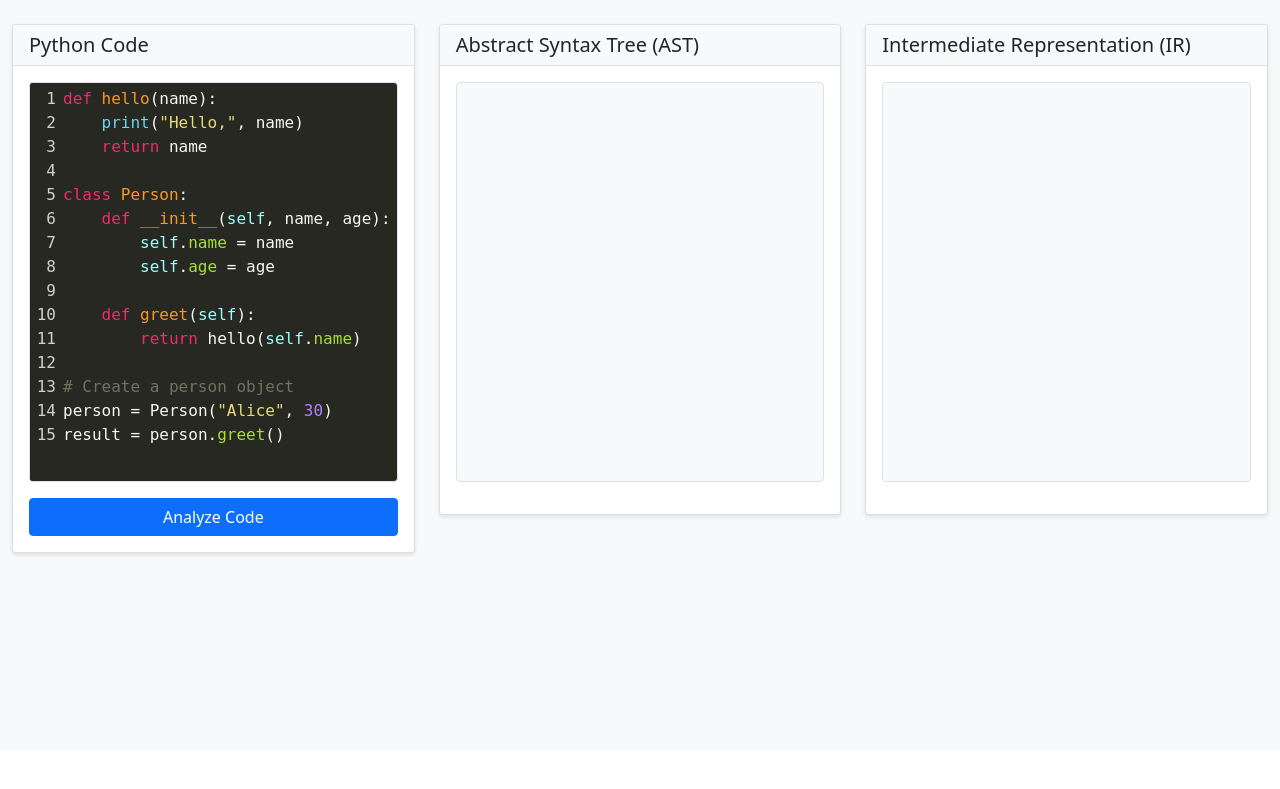
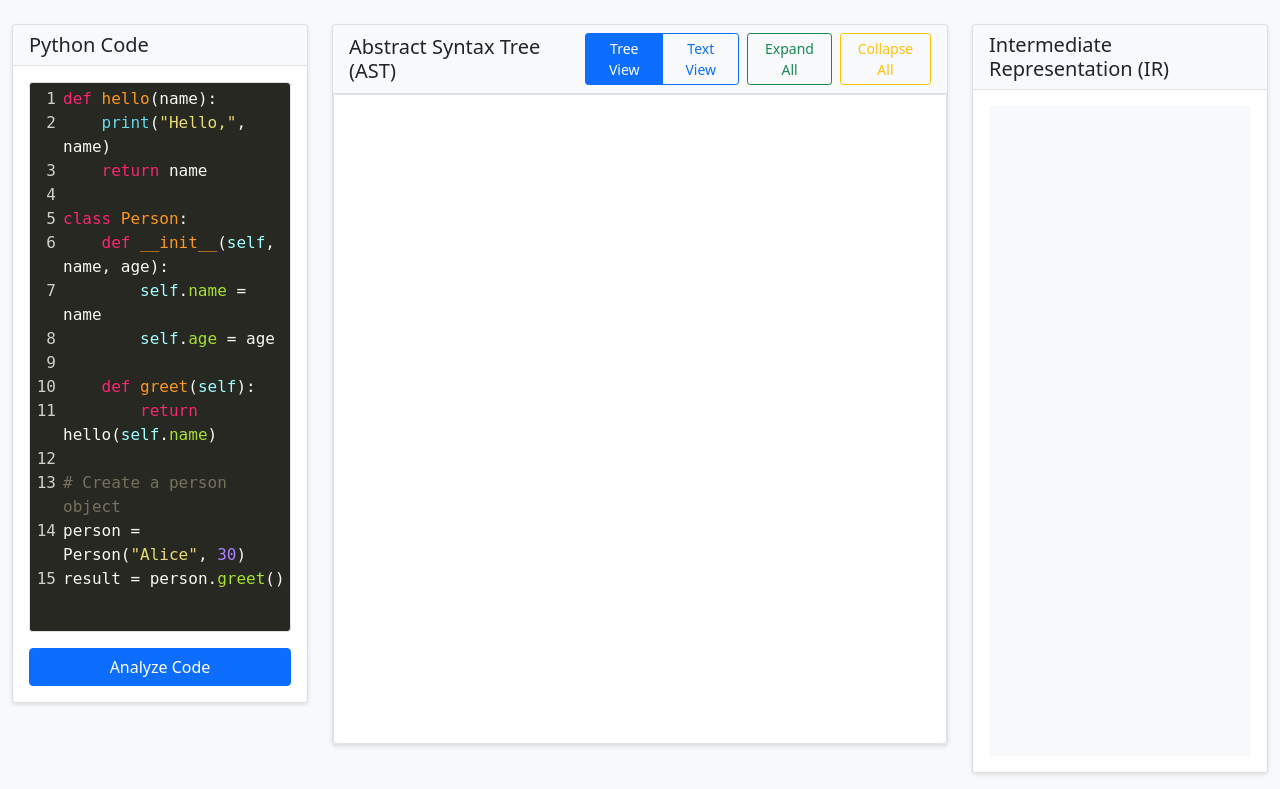
Before and after one commit to maheshsemwal/PythonCompiler, a Flask app: page / in a window 1280 px wide. Shown: the part 50-839 px from the top of the page. Before the commit the page ends 607 px from the top, so only its background shows below. Run offline with Flask 2, Linux system fonts and the light colour scheme.

Commit message:
added tree visualizer

```diff
--- a/web/app.py
+++ b/web/app.py
@@ -16,6 +16,119 @@ from intermediate.ir_printer import IRPrinter
 
 app = Flask(__name__)
 
+def ast_node_to_dict(node, node_id=0):
+    """Convert AST node to dictionary format for tree visualization"""
+    if node is None:
+        return None
+
+    result = {
+        'id': node_id,
+        'name': node.__class__.__name__,
+        'children': []
+    }
+
+    # Add node-specific data
+    if hasattr(node, 'value'):
+        result['value'] = str(node.value)
+    elif hasattr(node, 'name'):
+        result['value'] = str(node.name)
+    elif hasattr(node, 'op'):
+        result['value'] = str(node.op)
+
+    current_id = node_id + 1
+
+    # Handle different node types and their children
+    if hasattr(node, 'left') and hasattr(node, 'right'):  # BinaryOpNode
+        left_child = ast_node_to_dict(node.left, current_id)
+        if left_child:
+            result['children'].append(left_child)
+            current_id += count_nodes(node.left)
+
+        right_child = ast_node_to_dict(node.right, current_id)
+        if right_child:
+            result['children'].append(right_child)
+            current_id += count_nodes(node.right)
+
+    elif hasattr(node, 'target') and hasattr(node, 'value'):  # AssignmentNode
+        target_child = ast_node_to_dict(node.target, current_id)
+        if target_child:
+            result['children'].append(target_child)
+            current_id += count_nodes(node.target)
+
+        value_child = ast_node_to_dict(node.value, current_id)
+        if value_child:
+            result['children'].append(value_child)
+            current_id += count_nodes(node.value)
+
+    elif hasattr(node, 'callable') and hasattr(node, 'arguments'):  # FunctionCallNode
+        callable_child = ast_node_to_dict(node.callable, current_id)
+        if callable_child:
+            result['children'].append(callable_child)
+            current_id += count_nodes(node.callable)
+
+        for arg in node.arguments:
+            arg_child = ast_node_to_dict(arg, current_id)
+            if arg_child:
+                result['children'].append(arg_child)
+                current_id += count_nodes(arg)
+
+    elif hasattr(node, 'parameters') and hasattr(node, 'body'):  # FunctionDefNode
+        for param in node.parameters:
+            param_child = ast_node_to_dict(param, current_id)
+            if param_child:
+                result['children'].append(param_child)
+                current_id += count_nodes(param)
+
+        for stmt in node.body:
+            stmt_child = ast_node_to_dict(stmt, current_id)
+            if stmt_child:
+                result['children'].append(stmt_child)
+                current_id += count_nodes(stmt)
+
+    elif hasattr(node, 'body'):  # ClassDefNode or other nodes with body
+        for stmt in node.body:
+            stmt_child = ast_node_to_dict(stmt, current_id)
+            if stmt_child:
+                result['children'].append(stmt_child)
+                current_id += count_nodes(stmt)
+
+    elif hasattr(node, 'value') and node.__class__.__name__ == 'ReturnNode':  # ReturnNode
+        if node.value:
+            value_child = ast_node_to_dict(node.value, current_id)
+            if value_child:
+                result['children'].append(value_child)
+
+    return result
+
+def count_nodes(node):
+    """Count the total number of nodes in an AST subtree"""
+    if node is None:
+        return 0
+
+    count = 1
+
+    if hasattr(node, 'left') and hasattr(node, 'right'):
+        count += count_nodes(node.left) + count_nodes(node.right)
+    elif hasattr(node, 'target') and hasattr(node, 'value'):
+        count += count_nodes(node.target) + count_nodes(node.value)
+    elif hasattr(node, 'callable') and hasattr(node, 'arguments'):
+        count += count_nodes(node.callable)
+        for arg in node.arguments:
+            count += count_nodes(arg)
+    elif hasattr(node, 'parameters') and hasattr(node, 'body'):
+        for param in node.parameters:
+            count += count_nodes(param)
+        for stmt in node.body:
+            count += count_nodes(stmt)
+    elif hasattr(node, 'body'):
+        for stmt in node.body:
+            count += count_nodes(stmt)
+    elif hasattr(node, 'value') and node.__class__.__name__ == 'ReturnNode':
+        if node.value:
+            count += count_nodes(node.value)
+
+    return count
+
 def process_code(source_code):
     """Process Python code and return AST and IR representations"""
     try:
@@ -27,19 +140,25 @@ def process_code(source_code):
         parser = Parser(tokens)
         ast_nodes = parser.parse()
 
-        # Generate AST representation
-        ast_representation = []
+        # Generate AST text representation
+        ast_text_representation = []
         for node in ast_nodes:
-            # Convert each node to its string representation
             node_str = str(node)
-            # Add proper indentation for better readability
             lines = node_str.split('\n')
             indented_lines = ['  ' + line for line in lines]
-            ast_representation.extend(indented_lines)
+            ast_text_representation.extend(indented_lines)
+
+        # Generate AST tree representation
+        ast_tree_data = []
+        current_id = 0
+        for node in ast_nodes:
+            tree_node = ast_node_to_dict(node, current_id)
+            if tree_node:
+                ast_tree_data.append(tree_node)
+                current_id += count_nodes(node)
 
         # Generate IR
         ir_generator = IRGenerator()
-        ir_printer = IRPrinter()
         ir_representation = []
 
         for node in ast_nodes:
@@ -52,7 +171,8 @@ def process_code(source_code):
 
         return {
             'success': True,
-            'ast': ast_representation,
+            'ast_text': ast_text_representation,
+            'ast_tree': ast_tree_data,
             'ir': ir_representation
         }
     except Exception as e:
--- a/web/static/script.js
+++ b/web/static/script.js
@@ -28,10 +28,272 @@ class Person:
 person = Person("Alice", 30)
 result = person.greet()`);
 
+// Tree visualization variables
+let astTreeData = null;
+let svg = null;
+let g = null;
+let tree = null;
+let root = null;
+
+// Initialize tree visualization
+function initializeTree() {
+    const container = document.getElementById('ast-tree-container');
+
+    // Clear previous tree
+    d3.select('#ast-tree-container').selectAll('*').remove();
+}
+
+// Create tree visualization
+function createTreeVisualization(data) {
+    if (!data || data.length === 0) {
+        d3.select('#ast-tree-container').html('<p class="text-muted p-3">No AST data to visualize</p>');
+        return;
+    }
+
+    initializeTree();
+
+    // Create a single root node if there are multiple top-level nodes
+    let rootData;
+    if (data.length === 1) {
+        rootData = data[0];
+    } else {
+        rootData = {
+            id: -1,
+            name: 'Program',
+            children: data
+        };
+    }
+
+    root = d3.hierarchy(rootData);
+
+    // Calculate tree dimensions based on the number of nodes
+    const nodeCount = root.descendants().length;
+    const width = Math.max(800, nodeCount * 50);
+    const height = Math.max(600, nodeCount * 30);
+
+    const margin = { top: 40, right: 40, bottom: 40, left: 40 };
+
+    const container = document.getElementById('ast-tree-container');
+
+    svg = d3.select('#ast-tree-container')
+        .append('svg')
+        .attr('width', width + margin.left + margin.right)
+        .attr('height', height + margin.top + margin.bottom);
+
+    g = svg.append('g')
+        .attr('transform', `translate(${margin.left},${margin.top})`);
+
+    // Create tree layout with better spacing
+    tree = d3.tree()
+        .size([height, width])
+        .separation((a, b) => {
+            return (a.parent === b.parent ? 1 : 1.2) * 1.5;
+        });
+
+    // Initialize positions
+    root.x0 = height / 2;
+    root.y0 = 0;
+
+    // Collapse nodes beyond second level initially
+    function collapseAfterLevel(d, level = 0) {
+        if (level > 1 && d.children) {
+            d._children = d.children;
+            d._children.forEach(child => collapseAfterLevel(child, level + 1));
+            d.children = null;
+        } else if (d.children) {
+            d.children.forEach(child => collapseAfterLevel(child, level + 1));
+        }
+    }
+
+    collapseAfterLevel(root);
+
+    // Add zoom and pan functionality
+    addZoomPan();
+
+    update(root);
+}
+
+// Collapse function
+function collapse(d) {
+    if (d.children) {
+        d._children = d.children;
+        d._children.forEach(collapse);
+        d.children = null;
+    }
+}
+
+// Update tree visualization
+function update(source) {
+    // Compute the new tree layout
+    const treeData = tree(root);
+    const nodes = treeData.descendants();
+    const links = treeData.descendants().slice(1);
+
+    // Normalize for fixed-depth with better spacing
+    nodes.forEach(d => d.y = d.depth * 200);
+
+    // Update nodes
+    const node = g.selectAll('g.node')
+        .data(nodes, d => d.id || (d.id = ++i));
+
+    // Enter new nodes at the parent's previous position
+    const nodeEnter = node.enter().append('g')
+        .attr('class', 'node')
+        .attr('transform', d => `translate(${source.y0},${source.x0})`)
+        .on('click', click);
+
+    // Add circles for nodes
+    nodeEnter.append('circle')
+        .attr('r', 1e-6)
+        .style('fill', d => d._children ? '#3498db' : '#fff');
+
+    // Add labels for nodes with better positioning
+    nodeEnter.append('text')
+        .attr('class', 'node-label')
+        .attr('dy', d => d.children || d._children ? '-1.2em' : '-0.5em')
+        .attr('text-anchor', 'middle')
+        .text(d => {
+            // Truncate long node names
+            const name = d.data.name;
+            return name.length > 15 ? name.substring(0, 12) + '...' : name;
+        })
+        .style('fill-opacity', 1e-6);
+
+    // Add values for nodes (if available) with better positioning
+    nodeEnter.append('text')
+        .attr('class', 'node-value')
+        .attr('dy', d => d.children || d._children ? '1.8em' : '1.2em')
+        .attr('text-anchor', 'middle')
+        .text(d => {
+            if (d.data.value) {
+                const value = d.data.value.toString();
+                // Truncate long values
+                return value.length > 20 ? value.substring(0, 17) + '...' : value;
+            }
+            return '';
+        })
+        .style('fill-opacity', 1e-6);
+
+    // Add tooltips with full information
+    nodeEnter.append('title')
+        .text(d => {
+            let tooltip = `Type: ${d.data.name}`;
+            if (d.data.value) {
+                tooltip += `\nValue: ${d.data.value}`;
+            }
+            if (d._children) {
+                tooltip += `\nChildren: ${d._children.length} (click to expand)`;
+            } else if (d.children) {
+                tooltip += `\nChildren: ${d.children.length} (click to collapse)`;
+            }
+            return tooltip;
+        });
+
+    // Transition nodes to their new position
+    const nodeUpdate = nodeEnter.merge(node);
+
+    nodeUpdate.transition()
+        .duration(600)
+        .attr('transform', d => `translate(${d.y},${d.x})`);
+
+    nodeUpdate.select('circle')
+        .attr('r', 10)
+        .style('fill', d => d._children ? '#3498db' : '#fff')
+        .style('stroke', d => d._children ? '#2980b9' : '#3498db')
+        .attr('cursor', 'pointer');
+
+    nodeUpdate.selectAll('text')
+        .style('fill-opacity', 1);
+
+    // Transition exiting nodes to the parent's new position
+    const nodeExit = node.exit().transition()
+        .duration(600)
+        .attr('transform', d => `translate(${source.y},${source.x})`)
+        .remove();
+
+    nodeExit.select('circle')
+        .attr('r', 1e-6);
+
+    nodeExit.selectAll('text')
+        .style('fill-opacity', 1e-6);
+
+    // Update links
+    const link = g.selectAll('path.link')
+        .data(links, d => d.id);
+
+    // Enter new links at the parent's previous position
+    const linkEnter = link.enter().insert('path', 'g')
+        .attr('class', 'link')
+        .attr('d', d => {
+            const o = { x: source.x0, y: source.y0 };
+            return diagonal(o, o);
+        });
+
+    // Transition links to their new position
+    const linkUpdate = linkEnter.merge(link);
+
+    linkUpdate.transition()
+        .duration(600)
+        .attr('d', d => diagonal(d, d.parent));
+
+    // Transition exiting links to the parent's new position
+    const linkExit = link.exit().transition()
+        .duration(600)
+        .attr('d', d => {
+            const o = { x: source.x, y: source.y };
+            return diagonal(o, o);
+        })
+        .remove();
+
+    // Store old positions for transition
+    nodes.forEach(d => {
+        d.x0 = d.x;
+        d.y0 = d.y;
+    });
+}
+
+// Create diagonal path
+function diagonal(s, d) {
+    return `M ${s.y} ${s.x}
+            C ${(s.y + d.y) / 2} ${s.x},
+              ${(s.y + d.y) / 2} ${d.x},
+              ${d.y} ${d.x}`;
+}
+
+// Click event handler
+function click(event, d) {
+    if (d.children) {
+        d._children = d.children;
+        d.children = null;
+    } else {
+        d.children = d._children;
+        d._children = null;
+    }
+    update(d);
+}
+
+// Global variable for node IDs
+let i = 0;
+
+// View toggle functionality
+document.getElementById('tree-view').addEventListener('change', function() {
+    if (this.checked) {
+        document.getElementById('ast-tree-container').style.display = 'block';
+        document.getElementById('ast-text-output').style.display = 'none';
+    }
+});
+
+document.getElementById('text-view').addEventListener('change', function() {
+    if (this.checked) {
+        document.getElementById('ast-tree-container').style.display = 'none';
+        document.getElementById('ast-text-output').style.display = 'block';
+    }
+});
+
 // Handle analyze button click
 document.getElementById('analyze-btn').addEventListener('click', async () => {
     const code = editor.getValue();
-    const astOutput = document.getElementById('ast-output');
+    const astTextOutput = document.getElementById('ast-text-output');
     const irOutput = document.getElementById('ir-output');
     const errorModal = new bootstrap.Modal(document.getElementById('errorModal'));
     const errorMessage = document.getElementById('error-message');
@@ -48,8 +310,13 @@ document.getElementById('analyze-btn').addEventListener('click', async () => {
         const result = await response.json();
 
         if (result.success) {
-            // Update AST output
-            astOutput.textContent = result.ast.join('\n');
+            // Update AST text output
+            astTextOutput.textContent = result.ast_text.join('\n');
+
+            // Update AST tree visualization
+            astTreeData = result.ast_tree;
+            createTreeVisualization(astTreeData);
+            addZoomPan(); // Add this line
 
             // Update IR output
             irOutput.textContent = result.ir.join('\n');
@@ -65,9 +332,78 @@ document.getElementById('analyze-btn').addEventListener('click', async () => {
     }
 });
 
+// Expand all nodes
+function expandAll(d) {
+    if (d._children) {
+        d.children = d._children;
+        d._children = null;
+    }
+    if (d.children) {
+        d.children.forEach(expandAll);
+    }
+}
+
+// Collapse all nodes except root
+function collapseAll(d, level = 0) {
+    if (level > 0 && d.children) {
+        d._children = d.children;
+        d.children = null;
+        d._children.forEach(child => collapseAll(child, level + 1));
+    } else if (d.children) {
+        d.children.forEach(child => collapseAll(child, level + 1));
+    }
+}
+
+// Add event listeners for expand/collapse buttons
+document.getElementById('expand-all-btn').addEventListener('click', function() {
+    if (root) {
+        expandAll(root);
+        update(root);
+    }
+});
+
+document.getElementById('collapse-all-btn').addEventListener('click', function() {
+    if (root) {
+        collapseAll(root);
+        update(root);
+    }
+});
+
 // Add keyboard shortcut (Ctrl+Enter) to analyze code
 editor.setOption('extraKeys', {
     'Ctrl-Enter': () => {
         document.getElementById('analyze-btn').click();
     }
 });
+
+// Initialize with empty tree
+document.addEventListener('DOMContentLoaded', function() {
+    initializeTree();
+});
+
+// Add zoom and pan functionality
+function addZoomPan() {
+    const zoom = d3.zoom()
+        .scaleExtent([0.3, 3])
+        .on('zoom', function(event) {
+            g.attr('transform', event.transform);
+        });
+
+    svg.call(zoom);
+
+    // Add reset zoom button
+    const resetButton = d3.select('#ast-tree-container')
+        .append('button')
+        .attr('class', 'btn btn-sm btn-outline-secondary')
+        .style('position', 'absolute')
+        .style('top', '10px')
+        .style('right', '10px')
+        .style('z-index', '1000')
+        .text('Reset Zoom')
+        .on('click', function() {
+            svg.transition().duration(750).call(
+                zoom.transform,
+                d3.zoomIdentity
+            );
+        });
+}
--- a/web/static/style.css
+++ b/web/static/style.css
@@ -5,7 +5,7 @@ body {
 
 /* Code Editor Styles */
 .CodeMirror {
-    height: 400px;
+    height: 550px;
     border: 1px solid #dee2e6;
     border-radius: 4px;
     font-family: 'Fira Code', monospace;
@@ -51,6 +51,121 @@ body {
     border-bottom: 1px solid #dee2e6;
 }
 
+/* Tree Visualization Styles */
+.tree-container {
+    height: 650px;
+    overflow: auto;
+    border: 1px solid #dee2e6;
+    border-radius: 0 0 4px 4px;
+    background-color: #ffffff;
+    position: relative;
+}
+
+.tree-container svg {
+    display: block;
+    margin: 0;
+    min-width: 100%;
+    min-height: 100%;
+}
+
+/* Improve button styling */
+.btn-group .btn-sm {
+    font-size: 0.75rem;
+    padding: 0.25rem 0.5rem;
+}
+
+/* Card body adjustments */
+.card-body.p-0 {
+    padding: 0 !important;
+}
+
+/* Output area adjustments */
+.output-area {
+    height: 650px;
+    overflow-y: auto;
+    background-color: #f8f9fa;
+    border: none;
+    border-radius: 0;
+    padding: 1rem;
+    font-family: 'Fira Code', monospace;
+    font-size: 0.85rem;
+    white-space: pre-wrap;
+    word-wrap: break-word;
+    margin: 0;
+}
+
+.node circle {
+    fill: #fff;
+    stroke: #3498db;
+    stroke-width: 2px;
+    transition: all 0.3s ease;
+}
+
+.node circle:hover {
+    fill: #3498db;
+    stroke: #2980b9;
+    stroke-width: 3px;
+    cursor: pointer;
+}
+
+.node text {
+    font: 11px 'Segoe UI', Tahoma, Geneva, Verdana, sans-serif;
+    text-anchor: middle;
+    fill: #2c3e50;
+    pointer-events: none;
+    user-select: none;
+}
+
+.node text.node-label {
+    font-weight: 600;
+    font-size: 11px;
+    text-shadow: 1px 1px 1px rgba(255, 255, 255, 0.8);
+}
+
+.node text.node-value {
+    font-size: 9px;
+    fill: #7f8c8d;
+    font-weight: 500;
+    text-shadow: 1px 1px 1px rgba(255, 255, 255, 0.8);
+}
+
+.link {
+    fill: none;
+    stroke: #bdc3c7;
+    stroke-width: 1.5px;
+    transition: stroke 0.3s ease;
+}
+
+.link:hover {
+    stroke: #3498db;
+    stroke-width: 2px;
+}
+
+/* Tooltip for tree nodes */
+.tooltip {
+    position: absolute;
+    padding: 8px;
+    background-color: rgba(0, 0, 0, 0.8);
+    color: white;
+    border-radius: 4px;
+    font-size: 12px;
+    pointer-events: none;
+    z-index: 1000;
+    opacity: 0;
+    transition: opacity 0.3s ease;
+}
+
+.tooltip.show {
+    opacity: 1;
+}
+
+/* View Toggle Buttons */
+.btn-group .btn-check:checked + .btn {
+    background-color: #0d6efd;
+    border-color: #0d6efd;
+    color: white;
+}
+
 /* Responsive Adjustments */
 @media (max-width: 768px) {
     .col-md-4 {
--- a/web/templates/index.html
+++ b/web/templates/index.html
@@ -19,7 +19,7 @@
     <div class="container-fluid mt-4">
         <div class="row">
             <!-- Code Editor -->
-            <div class="col-md-4">
+            <div class="col-md-3">
                 <div class="card">
                     <div class="card-header">
                         <h5 class="card-title mb-0">Python Code</h5>
@@ -29,22 +29,36 @@
                         <button id="analyze-btn" class="btn btn-primary mt-3">Analyze Code</button>
                     </div>
                 </div>
-            </div>
+            </div>            <!-- AST Tree Visualization -->
+            <div class="col-md-6">
+                <div class="card">
+                    <div class="card-header d-flex justify-content-between align-items-center">
+                        <h5 class="card-title mb-0">Abstract Syntax Tree (AST)</h5>
+                        <div class="d-flex gap-2">
+                            <div class="btn-group btn-group-sm" role="group">
+                                <input type="radio" class="btn-check" name="ast-view" id="tree-view" autocomplete="off" checked>
+                                <label class="btn btn-outline-primary" for="tree-view">Tree View</label>
 
-            <!-- AST Representation -->
-            <div class="col-md-4">
-                <div class="card">
-                    <div class="card-header">
-                        <h5 class="card-title mb-0">Abstract Syntax Tree (AST)</h5>
+                                <input type="radio" class="btn-check" name="ast-view" id="text-view" autocomplete="off">
+                                <label class="btn btn-outline-primary" for="text-view">Text View</label>
+                            </div>
+                            <button id="expand-all-btn" class="btn btn-sm btn-outline-success" title="Expand All Nodes">
+                                <i class="bi bi-arrows-expand"></i> Expand All
+                            </button>
+                            <button id="collapse-all-btn" class="btn btn-sm btn-outline-warning" title="Collapse All Nodes">
+                                <i class="bi bi-arrows-collapse"></i> Collapse All
+                            </button>
+                        </div>
                     </div>
-                    <div class="card-body">
-                        <pre id="ast-output" class="output-area"></pre>
+                    <div class="card-body p-0">
+                        <div id="ast-tree-container" class="tree-container"></div>
+                        <pre id="ast-text-output" class="output-area" style="display: none; margin: 0;"></pre>
                     </div>
                 </div>
             </div>
 
             <!-- IR Representation -->
-            <div class="col-md-4">
+            <div class="col-md-3">
                 <div class="card">
                     <div class="card-header">
                         <h5 class="card-title mb-0">Intermediate Representation (IR)</h5>
@@ -75,6 +89,7 @@
     <script src="https://cdn.jsdelivr.net/npm/bootstrap@5.1.3/dist/js/bootstrap.bundle.min.js"></script>
     <script src="https://cdnjs.cloudflare.com/ajax/libs/codemirror/5.65.2/codemirror.min.js"></script>
     <script src="https://cdnjs.cloudflare.com/ajax/libs/codemirror/5.65.2/mode/python/python.min.js"></script>
+    <script src="https://d3js.org/d3.v7.min.js"></script>
     <script src="{{ url_for('static', filename='script.js') }}"></script>
 </body>
 </html>
```
